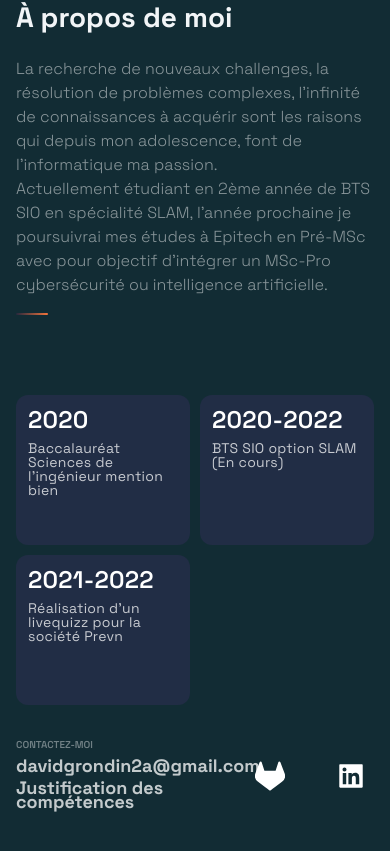
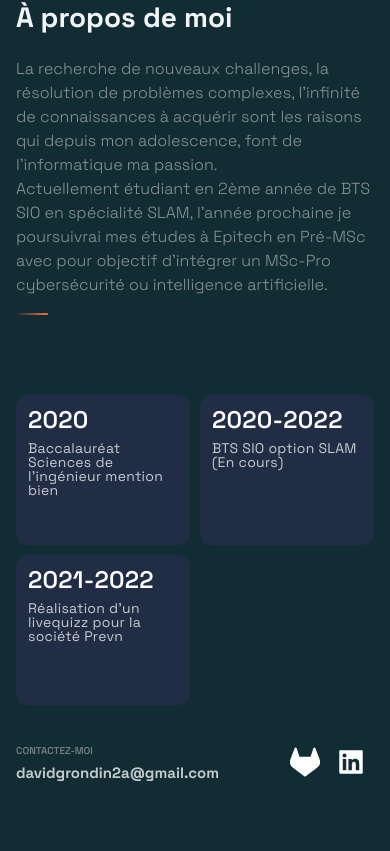
Before and after one commit to divatchyanoo/CV, a Next.js app: page / in a window 390 px wide. Shown: the part 3209-4060 px from the top of the page. Built offline with nearby package versions, Linux system fonts and the light colour scheme.

Commit message:
Footer responsive

```diff
--- a/src/components/Footer/Footer.js
+++ b/src/components/Footer/Footer.js
@@ -17,12 +17,11 @@ const Footer = () => {
   return (
     <FooterWrapper style={{display:'flex', justifyContent:'space-between', alignItems: 'center'}}>
 
-        <LinkColumn style={{maxWidth:'50vw'}}>
+        <LinkColumn style={{maxWidth: "50vw"}}>
           <LinkTitle>Contactez-moi</LinkTitle>
           <LinkItem href="mailto:davidgrondin2a@gmail.com">
             davidgrondin2a@gmail.com
           </LinkItem>
-          <LinkItem href="https://mahara.btssio.corsica/view/view.php?id=145" >Justification des compétences</LinkItem>
         </LinkColumn>
       <SocialIconsContainer>
         <CompanyContainer></CompanyContainer>
--- a/src/components/Footer/FooterStyles.js
+++ b/src/components/Footer/FooterStyles.js
@@ -15,6 +15,7 @@ export const FooterWrapper = styled.section`
 
 export const LinkItem = styled.a`
   font-size: 24px;
+  maxWidth: 50vw;
   font-weight: bold;
   line-height: 30px;
   color: rgba(255, 255, 255, 0.75);
@@ -23,23 +24,25 @@ export const LinkItem = styled.a`
   position: relative;
   left: 0;
 
+
+
   &:hover {
     color: #fff;
     left: 6px;
   }
 
-  @media ${(props) => props.theme.breakpoints.md} {
-    font-size: 16px;
-    line-height: 28px;
-    display: flex;
-  }
-
   @media ${(props) => props.theme.breakpoints.sm} {
     font-size: 18px;
     line-height: 14px;
-    margin-bottom: 8px;
     display: flex;
     align-items: center;
+    margin-bottom: 12px;
+  }
+
+  @media screen and (max-width: 500px){
+    font-size: 15px;
+    line-height: 15px;
+    margin-bottom: 4px;
   }
 `;
 
@@ -51,12 +54,6 @@ export const SocialIconsContainer = styled.div`
   @media ${(props) => props.theme.breakpoints.md} {
     display: flex;
     justify-content: space-between;
-  }
-
-  @media ${(props) => props.theme.breakpoints.sm} {
-    display: flex;
-    width: 100%;
-    flex-direction: grid;
   }
 `;
 
@@ -135,8 +132,6 @@ export const LinkList = styled.ul`
 export const LinkColumn = styled.div`
   display: flex;
   flex-direction: column;
-  max-width: 220px;
-  width: 100%;
 `;
 export const LinkTitle = styled.h4`
   font-style: normal;
```
